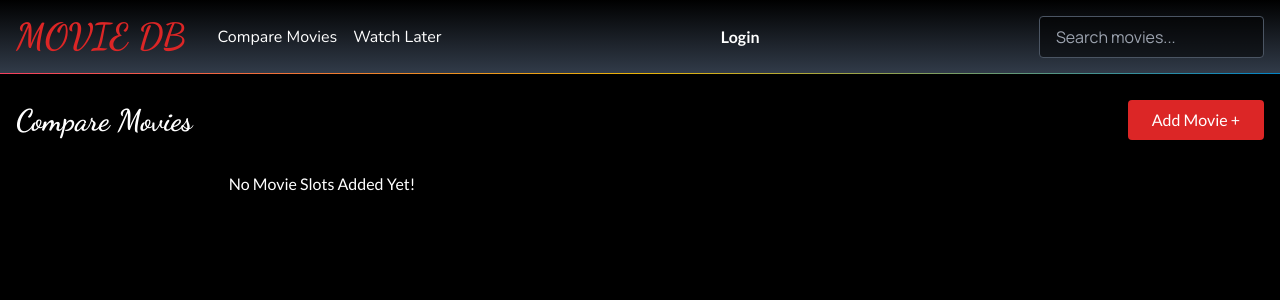
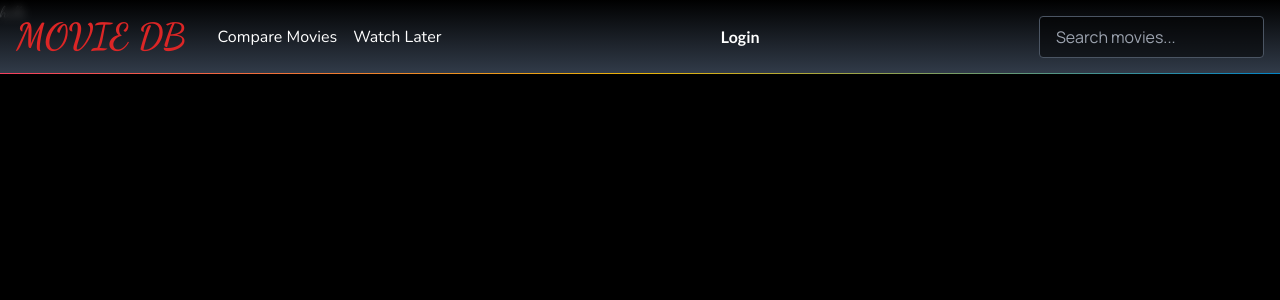
Before and after one commit to muhamash/movie-db, a Next.js app: page /compare in a window 1280 px wide. Shown: the top 300 px of the page. Built offline with nearby package versions, Linux system fonts and the light colour scheme.

Commit message:
deployment test

```diff
--- a/app/compare/page.js
+++ b/app/compare/page.js
@@ -1,69 +1,78 @@
-"use client";
-import { useRouter, useSearchParams } from "next/navigation";
-import { Suspense, useEffect, useState } from "react";
+// "use client";
+// import { useRouter, useSearchParams } from "next/navigation";
+// import { Suspense, useEffect, useState } from "react";
 
-export default function ComparePage() {
-  const router = useRouter();
-  const searchParams = useSearchParams();
-  const [slotIds, setSlotIds] = useState(() => searchParams.getAll("slotId"));
+// export default function ComparePage() {
+//   const router = useRouter();
+//   const searchParams = useSearchParams();
+//   const [slotIds, setSlotIds] = useState(() => searchParams.getAll("slotId"));
 
-  useEffect(() => {
-    setSlotIds(searchParams.getAll("slotId"));
-  }, [searchParams]);
+//   useEffect(() => {
+//     setSlotIds(searchParams.getAll("slotId"));
+//   }, [searchParams]);
 
-  const addNewSlot = () => {
-    const newSlotId = `slot-${Date.now()}`;
-    const params = new URLSearchParams(searchParams);
-    params.append("slotId", newSlotId);
-    router.push(`?${params.toString()}`);
-  };
+//   const addNewSlot = () => {
+//     const newSlotId = `slot-${Date.now()}`;
+//     const params = new URLSearchParams(searchParams);
+//     params.append("slotId", newSlotId);
+//     router.push(`?${params.toString()}`);
+//   };
 
-  const removeSlot = (slotIdToRemove) => {
-    const params = new URLSearchParams(searchParams);
-    params.delete("slotId", slotIdToRemove);
-    router.push(`?${params.toString()}`);
-  };
+//   const removeSlot = (slotIdToRemove) => {
+//     const params = new URLSearchParams(searchParams);
+//     params.delete("slotId", slotIdToRemove);
+//     router.push(`?${params.toString()}`);
+//   };
 
+//   return (
+//     <Suspense fallback={ <p>loading...</p> }>
+//       <div className="container mx-auto pt-[100px] px-4">
+//         <div className="flex justify-between items-center mb-8">
+//           <h1 className="text-3xl font-bold">Compare Movies</h1>
+//           <button
+//             onClick={ addNewSlot }
+//             className="bg-red-600 text-white px-6 py-2 rounded hover:bg-red-700 transition font-lato"
+//           >
+//             Add Movie +
+//           </button>
+//         </div>
+
+//         <div className="grid gap-6 md:grid-cols-2">
+//           { slotIds.length === 0 ? (
+//             <p className="text-white text-center font-lato">No Movie Slots Added Yet!</p>
+//           ) : (
+//             slotIds.map( ( id ) => (
+//               <div key={ id } className="bg-zinc-900 rounded-lg p-4 flex flex-col min-h-[400px]">
+//                 <div className="flex justify-end mb-4">
+//                   <button
+//                     onClick={ () => removeSlot( id ) }
+//                     className="text-gray-400 hover:text-white px-4 py-1 bg-rose-600 rounded-md"
+//                   >
+//                     ✕
+//                   </button>
+//                 </div>
+//                 <div className="flex-grow flex flex-col items-center justify-center">
+//                   <a
+//                     href="./search.html"
+//                     className="bg-zinc-800 text-white px-6 py-3 rounded hover:bg-zinc-700 transition-colors font-lato cursor-pointer"
+//                   >
+//                     Select Movie
+//                   </a>
+//                 </div>
+//               </div>
+//             ) )
+//           ) }
+//         </div>
+//       </div>
+//     </Suspense>
+//   );
+// };
+
+
+export default async function page() {
   return (
-    <Suspense fallback={ <p>loading...</p> }>
-      <div className="container mx-auto pt-[100px] px-4">
-        <div className="flex justify-between items-center mb-8">
-          <h1 className="text-3xl font-bold">Compare Movies</h1>
-          <button
-            onClick={ addNewSlot }
-            className="bg-red-600 text-white px-6 py-2 rounded hover:bg-red-700 transition font-lato"
-          >
-            Add Movie +
-          </button>
-        </div>
-
-        <div className="grid gap-6 md:grid-cols-2">
-          { slotIds.length === 0 ? (
-            <p className="text-white text-center font-lato">No Movie Slots Added Yet!</p>
-          ) : (
-            slotIds.map( ( id ) => (
-              <div key={ id } className="bg-zinc-900 rounded-lg p-4 flex flex-col min-h-[400px]">
-                <div className="flex justify-end mb-4">
-                  <button
-                    onClick={ () => removeSlot( id ) }
-                    className="text-gray-400 hover:text-white px-4 py-1 bg-rose-600 rounded-md"
-                  >
-                    ✕
-                  </button>
-                </div>
-                <div className="flex-grow flex flex-col items-center justify-center">
-                  <a
-                    href="./search.html"
-                    className="bg-zinc-800 text-white px-6 py-3 rounded hover:bg-zinc-700 transition-colors font-lato cursor-pointer"
-                  >
-                    Select Movie
-                  </a>
-                </div>
-              </div>
-            ) )
-          ) }
-        </div>
-      </div>
-    </Suspense>
-  );
-};
+    <div>
+      hello
+    </div>
+  )
+}
```
